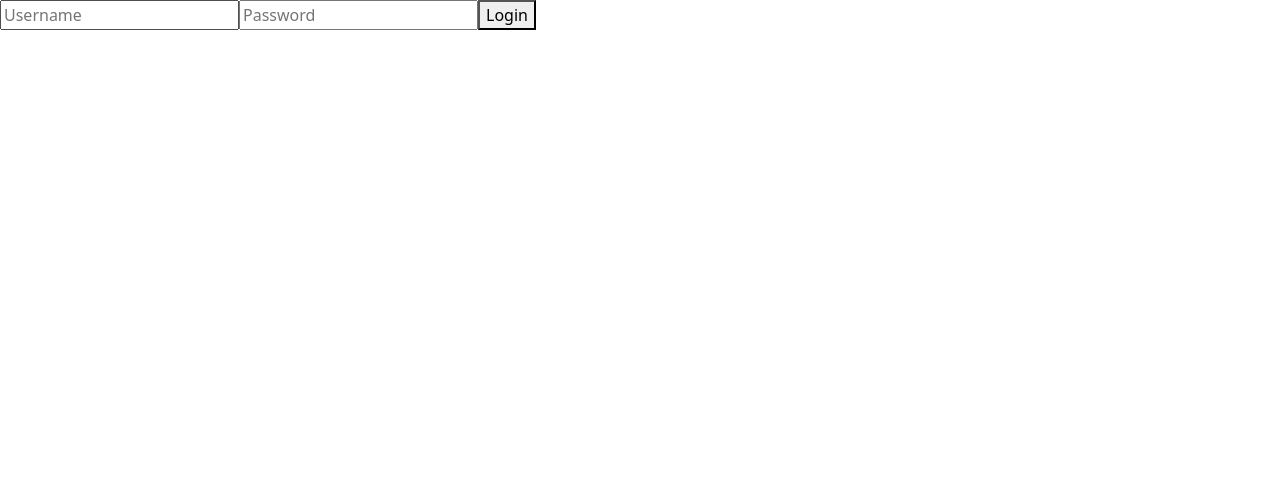
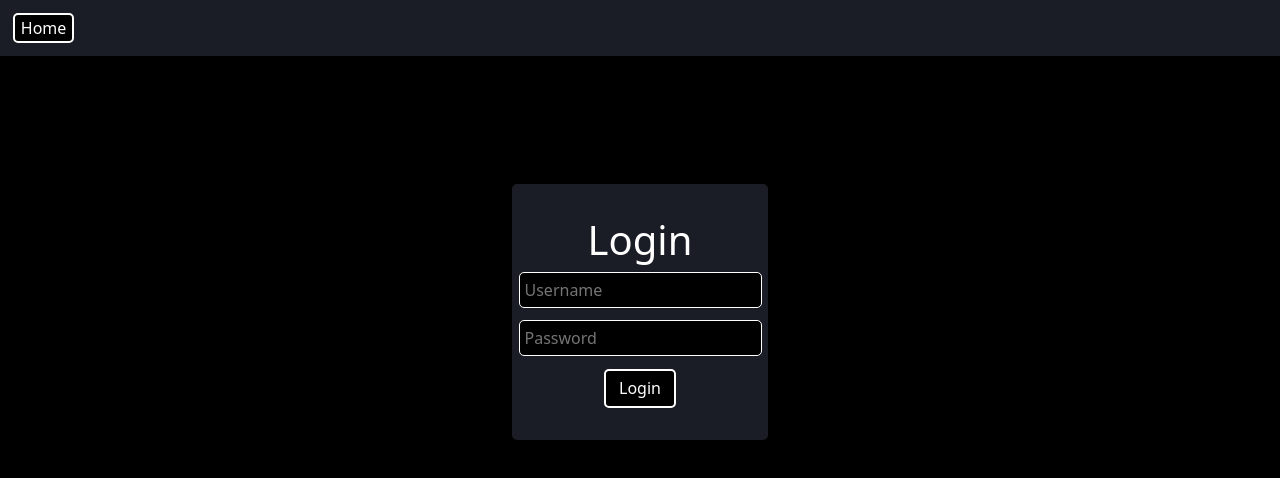
Before and after one commit to thanatoast03/CSE368-Project, a React (Vite) app in the folder reactjs/: page /login in a window 1280 px wide. Shown: the top 478 px of the page. Built offline with nearby package versions, Linux system fonts and the light colour scheme.

Commit message:
login looks a little prettier

```diff
--- a/reactjs/src/App.css
+++ b/reactjs/src/App.css
@@ -0,0 +1,20 @@
+.navbarContainer {
+    background-color: #1a1d25;
+    width: 100%;
+    padding: 1% 1%;
+    text-align: left;
+}
+
+.navbarContainer button {
+    background-color: black; /* Button background color */
+    border: 2px solid white; /* White border */
+    color: white; /* White text color */
+    border-radius: 5px; /* Optional: Rounded corners */
+    cursor: pointer; /* Change cursor to pointer on hover */
+    transition: background-color 0.3s ease; /* Optional: Smooth background transition on hover */
+}
+
+.navbarContainer button:hover {
+    background-color: white; /* Change background on hover */
+    color: black; /* Change text color on hover */
+}
--- /dev/null
+++ b/reactjs/src/navbar.jsx
@@ -0,0 +1,20 @@
+import React from 'react';
+import {useNavigate} from 'react-router-dom';
+import "./App.css";
+
+const Navbar = () => {
+
+    const navigate = useNavigate();
+
+    const handleHome = () => {
+        navigate('/')
+    }
+
+  return (
+    <div className="navbarContainer">
+        <button onClick={handleHome}>Home</button>
+    </div>
+  );
+};
+
+export default Navbar;
--- a/reactjs/src/webpages/Login.jsx
+++ b/reactjs/src/webpages/Login.jsx
@@ -1,4 +1,6 @@
 import React, { useState } from 'react';
+import "./login.css";
+import Navbar from "../navbar.jsx";
 
 const Login = () => {
   const [username, setUsername] = useState('');
@@ -25,7 +27,10 @@ const Login = () => {
   };
 
   return (
-    <form onSubmit={handleSubmit}>
+    <div className="loginContainer">
+      <Navbar/>
+      <div className="loginForm">
+        <h1>Login</h1>
         <input
           type="text"
           value={username}
@@ -40,8 +45,9 @@ const Login = () => {
           placeholder="Password"
           required
         />
-      <button type="submit">Login</button>
-    </form>
+        <button onClick={handleSubmit}>Login</button>
+      </div>
+    </div>
   );
 };
 
--- /dev/null
+++ b/reactjs/src/webpages/login.css
@@ -0,0 +1,51 @@
+.loginContainer {
+    background-color: black;
+    width: 100%;
+    height: 100vh;
+    display: flex;
+    flex-direction: column;
+    align-items: center;
+    justify-content: flex-start;
+}
+
+.loginForm button {
+    background-color: black; /* Button background color */
+    border: 2px solid white; /* White border */
+    color: white; /* White text color */
+    padding: 2% 5%; /* Optional: Add some padding for a better button size */
+    border-radius: 5px; /* Optional: Rounded corners */
+    cursor: pointer; /* Change cursor to pointer on hover */
+    transition: background-color 0.3s ease; /* Optional: Smooth background transition on hover */
+}
+
+.loginForm button:hover {
+    background-color: white; /* Change background on hover */
+    color: black; /* Change text color on hover */
+}
+
+.loginForm input {
+    background-color: black;
+    color: white;          /* White text */
+    border: 1px solid white; /* White border */
+    border-radius: 5px;
+    padding: 5px;           /* Optional padding for a nicer look */
+    outline: none;          /* Remove default outline on focus */
+    margin-bottom: 5%;
+}
+
+.loginForm h1 {
+    color: white;
+}
+
+.loginForm {
+    background-color: #1a1d25;
+    width: 32vh;
+    height: 32vh;
+    display: flex;
+    border-radius: 5px;
+    flex-direction: column;
+    align-items: center;
+    justify-content: center;
+    gap: 5%;
+    margin-top: 10%;
+}
```
Also changed, not shown: reactjs/src/App.jsx (line endings or trailing spaces). Lines whose indentation alone changed are shown as unchanged.
